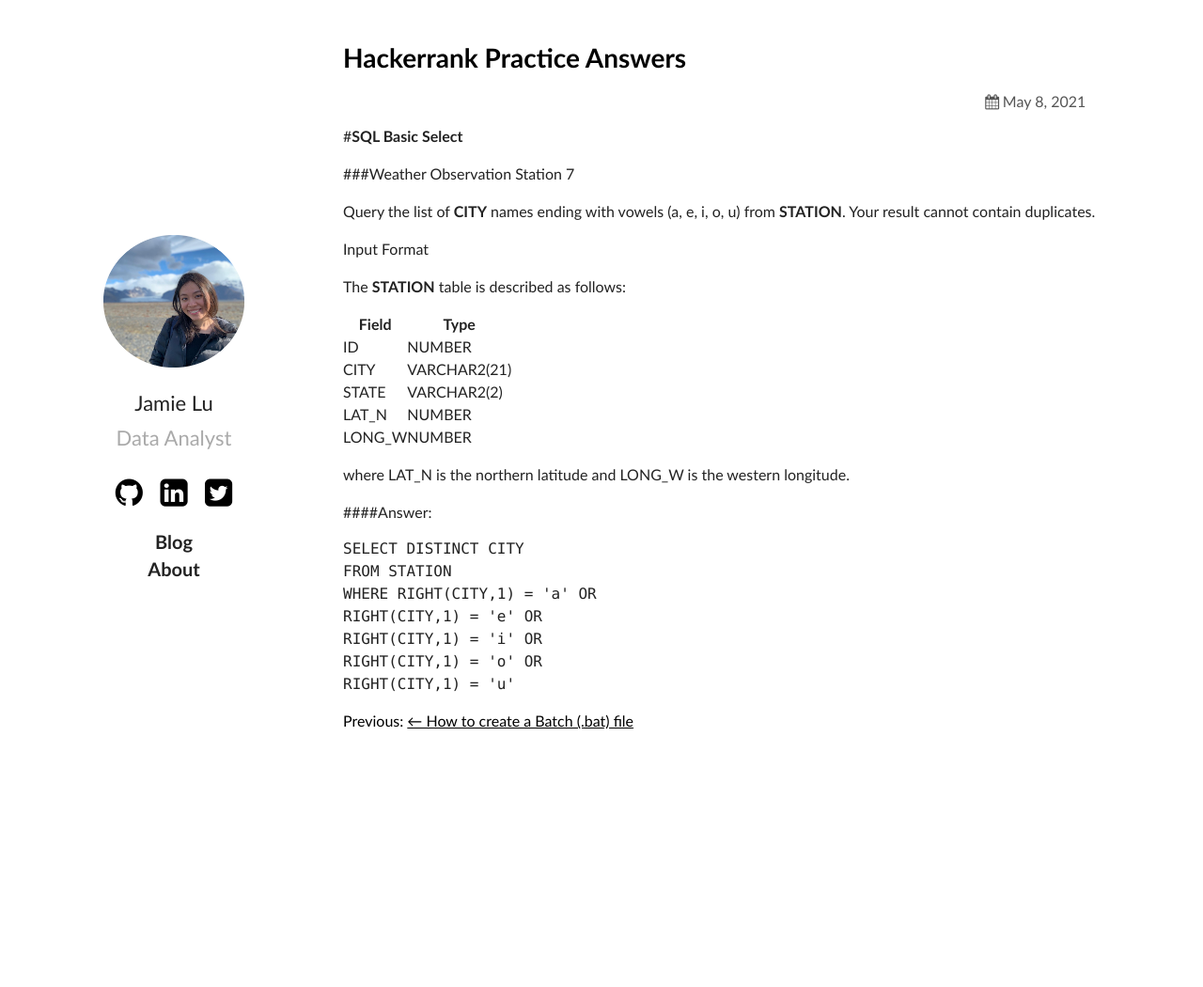
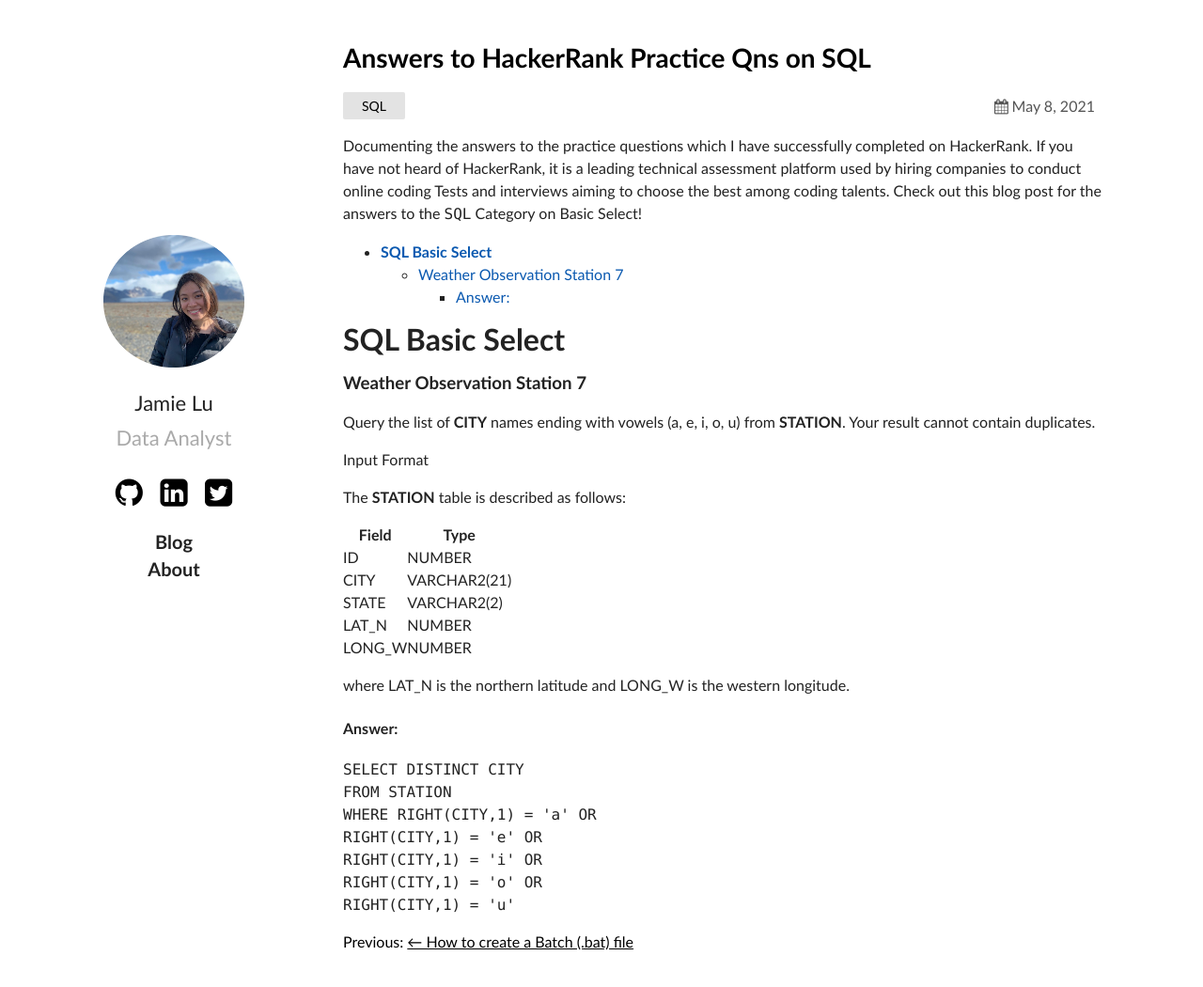
Before and after one commit to jamieqianhui/jamieqianhui.github.io, a Jekyll site: the page built from _posts/2021-05-08-HackerRank-Practice-Answers.markdown, in a window 1280 px wide and 1056 px high. Shown: the top 1050 px of the window at 94% size. Built offline with Jekyll 4.4.1, drawn with Linux system fonts in a browser that asks for light colours; our own code applies the rules of GitHub Pages for plain Markdown files.

Commit message:
Update 2021-05-08-HackerRank-Practice-Answers.markdown

````diff
--- a/_posts/2021-05-08-HackerRank-Practice-Answers.markdown
+++ b/_posts/2021-05-08-HackerRank-Practice-Answers.markdown
@@ -1,6 +1,19 @@
-#**SQL Basic Select**
+---
+layout: post
+title:  "Answers to HackerRank Practice Qns on SQL"
+date:   2021-05-08 17:01:36 +0800
+categories: SQL
+---
+Documenting the answers to the practice questions which I have successfully completed on HackerRank. If you have not heard of HackerRank, it is a leading technical assessment platform used by hiring companies to conduct online coding Tests and interviews aiming to choose the best among coding talents. Check out this blog post for the answers to the `SQL` Category on Basic Select!
 
-###Weather Observation Station 7
+
+{: class="table-of-content"}
+* TOC
+{:toc}
+
+# **SQL Basic Select**
+
+### Weather Observation Station 7
 
 Query the list of **CITY** names ending with vowels (a, e, i, o, u) from **STATION**. Your result cannot contain duplicates.
 
@@ -18,7 +31,7 @@
 
 where LAT_N is the northern latitude and LONG_W is the western longitude.
 
-####Answer:
+#### Answer:
 
 ```MySql
 SELECT DISTINCT CITY
````
